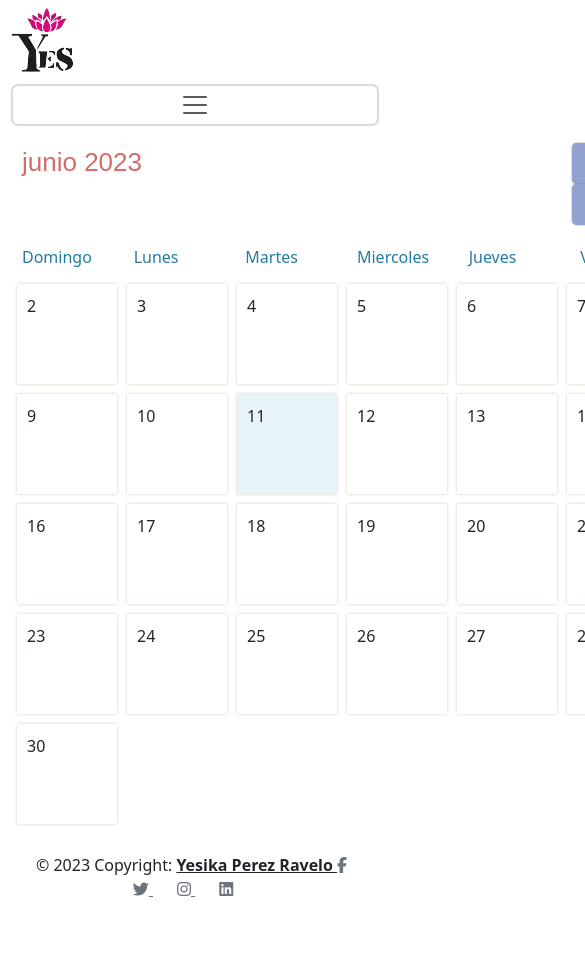
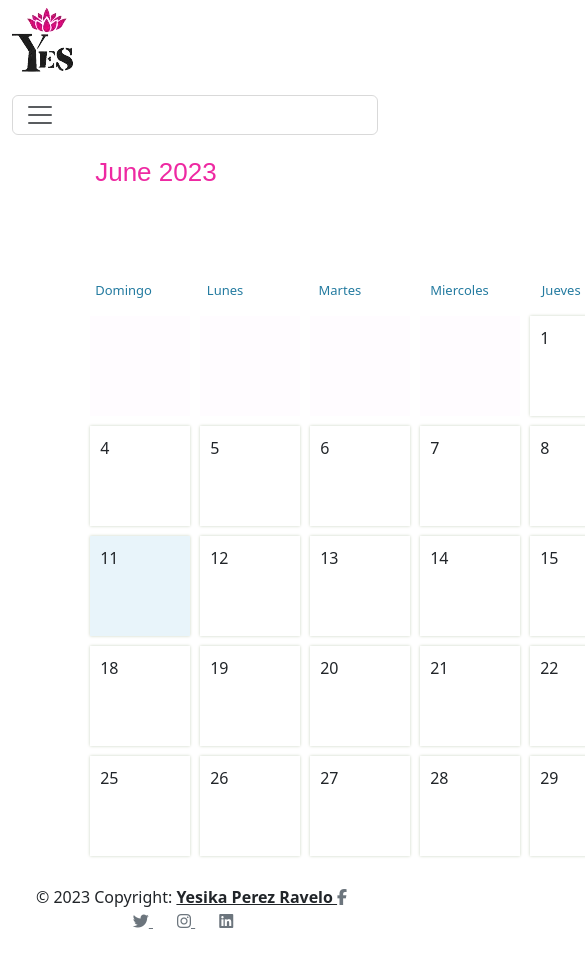
Before and after one commit to YesikaPerezRavelo/FitnessPlanYes, a plain HTML site: page pages/appointment.html in a window 390 px wide. Shown: the top 957 px of the page, 585 px wide, since content can reach past the window. Before the commit the page ends 925 px from the top, so only its background shows below. Drawn offline with nearby package versions, Linux system fonts and the light colour scheme.

Commit message:
organizando queries

```diff
--- a/css/style.css
+++ b/css/style.css
@@ -6,7 +6,7 @@ body {
   width: 300px;
   margin: 20vh auto 0 auto;
   padding: 20px;
-  background-color: rgb(153, 148, 148);
+  background-color: white;
   border-radius: 8px;
   font-size: 12px;
 }
@@ -28,6 +28,10 @@ body {
   border-radius: 8px;
 }
 
+#form button:hover {
+  background-color: rgb(238, 41, 162);
+}
+
 .input-control {
   display: flex;
   flex-direction: column;
@@ -35,7 +39,7 @@ body {
 }
 
 .input-control input {
-  border: 2px solid #f0f0f0;
+  border: 2px solid #dfd8d8;
   border-radius: 4px;
   display: block;
   font-size: 12px;
@@ -107,7 +111,7 @@ body {
   padding-top: 2rem;
 }
 .head {
-  background-color: rgb(226, 222, 222);
+  background-color: none;
   border-radius: 3px;
   height: 40px;
   padding: 10px;
@@ -209,29 +213,75 @@ button:hover {
 /* Calendar */
 
 button {
+  padding: 10px;
+  margin-top: 10px;
   width: 100%;
-  cursor: pointer;
-  box-shadow: 0px 0px 2px gray;
+  color: white;
+  background-color: rgb(41, 57, 194);
   border: none;
-  outline: none;
-  border-radius: 5px;
-  color: black;
+  border-radius: 8px;
 }
 
 #header {
   padding: 10px;
-  color: #d36c6c;
+  color: rgb(238, 41, 162);
   font-size: 26px;
   font-family: sans-serif;
   display: flex;
   justify-content: space-between;
 }
 #header button {
-  background-color: #92a1d1;
+  padding: 10px;
+  margin-top: 10px;
+  width: 80%;
+  color: white;
+  background-color: rgb(41, 57, 194);
+  border: none;
+  border-radius: 8px;
+  font-size: medium;
 }
+
+#header button:hover {
+  background-color: rgb(238, 41, 162);
+}
+
 #container {
   width: 770px;
+  margin-left: 20%;
 }
+
+@media (max-width: 700px) {
+  #weekdays {
+    width: 40%;
+    font-size: medium;
+    justify-content: none;
+  }
+}
+
+@media (max-width: 500px) {
+  #weekdays {
+    width: 20%;
+    font-size: small;
+    justify-content: none;
+  }
+}
+
+@media (max-width: 700px) {
+  #weekdays {
+    width: 40%;
+    font-size: medium;
+    justify-content: none;
+  }
+}
+
+@media (max-width: 500px) {
+  #weekdays {
+    width: 20%;
+    font-size: small;
+    justify-content: none;
+  }
+}
+
 #weekdays {
   width: 100%;
   display: flex;
@@ -248,6 +298,7 @@ button {
   display: flex;
   flex-wrap: wrap;
 }
+
 .day {
   width: 100px;
   padding: 10px;
--- a/js/appointment.js
+++ b/js/appointment.js
@@ -10,13 +10,13 @@ const deleteEventModal = document.getElementById("deleteEventModal");
 const backDrop = document.getElementById("modalBackDrop");
 const eventTitleInput = document.getElementById("eventTitleInput");
 const weekdays = [
-  "Domingo",
-  "Lunes",
-  "Martes",
-  "Miercoles",
-  "Jueves",
-  "Viernes",
-  "Sábado",
+  "Sunday",
+  "Monday",
+  "Tuesday",
+  "Wednesday",
+  "Thursday",
+  "Friday",
+  "Saturday",
 ];
 
 function openModal(date) {
@@ -48,7 +48,7 @@ function load() {
   const firstDayOfMonth = new Date(year, month, 1);
   const daysInMonth = new Date(year, month + 1, 0).getDate();
 
-  const dateString = firstDayOfMonth.toLocaleDateString("es-us", {
+  const dateString = firstDayOfMonth.toLocaleDateString("en-us", {
     weekday: "long",
     year: "numeric",
     month: "numeric",
@@ -57,7 +57,7 @@ function load() {
   const paddingDays = weekdays.indexOf(dateString.split(", ")[0]);
 
   document.getElementById("monthDisplay").innerText = `${dt.toLocaleDateString(
-    "es-us",
+    "en-us",
     { month: "long" }
   )} ${year}`;
 
--- a/pages/appointment.html
+++ b/pages/appointment.html
@@ -48,7 +48,7 @@
               aria-expanded="false"
               aria-label="Toggle navigation"
             >
-              <span class="navbar-toggler-icon"></span>
+              <span class="navbar-toggler-icon float-start"></span>
             </button>
             <div class="collapse navbar-collapse" id="navbarSupportedContent">
               <ul class="navbar-nav ms-auto mb-2 mb-lg-0">
```
Also changed, not shown: index.html (+1 -1 lines), pages/contact.html (+2 -2 lines), pages/products.html (+8 -12 lines).
